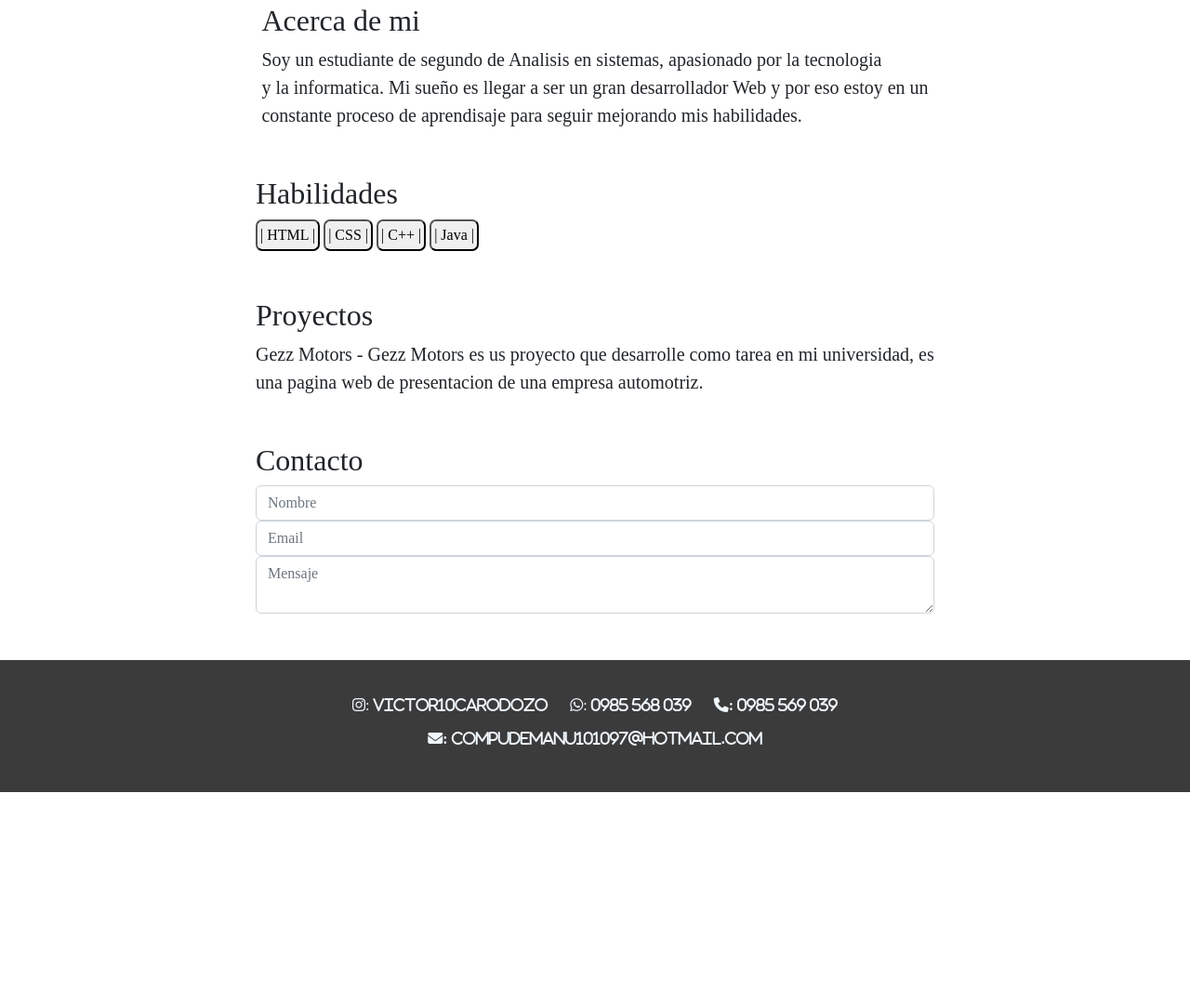
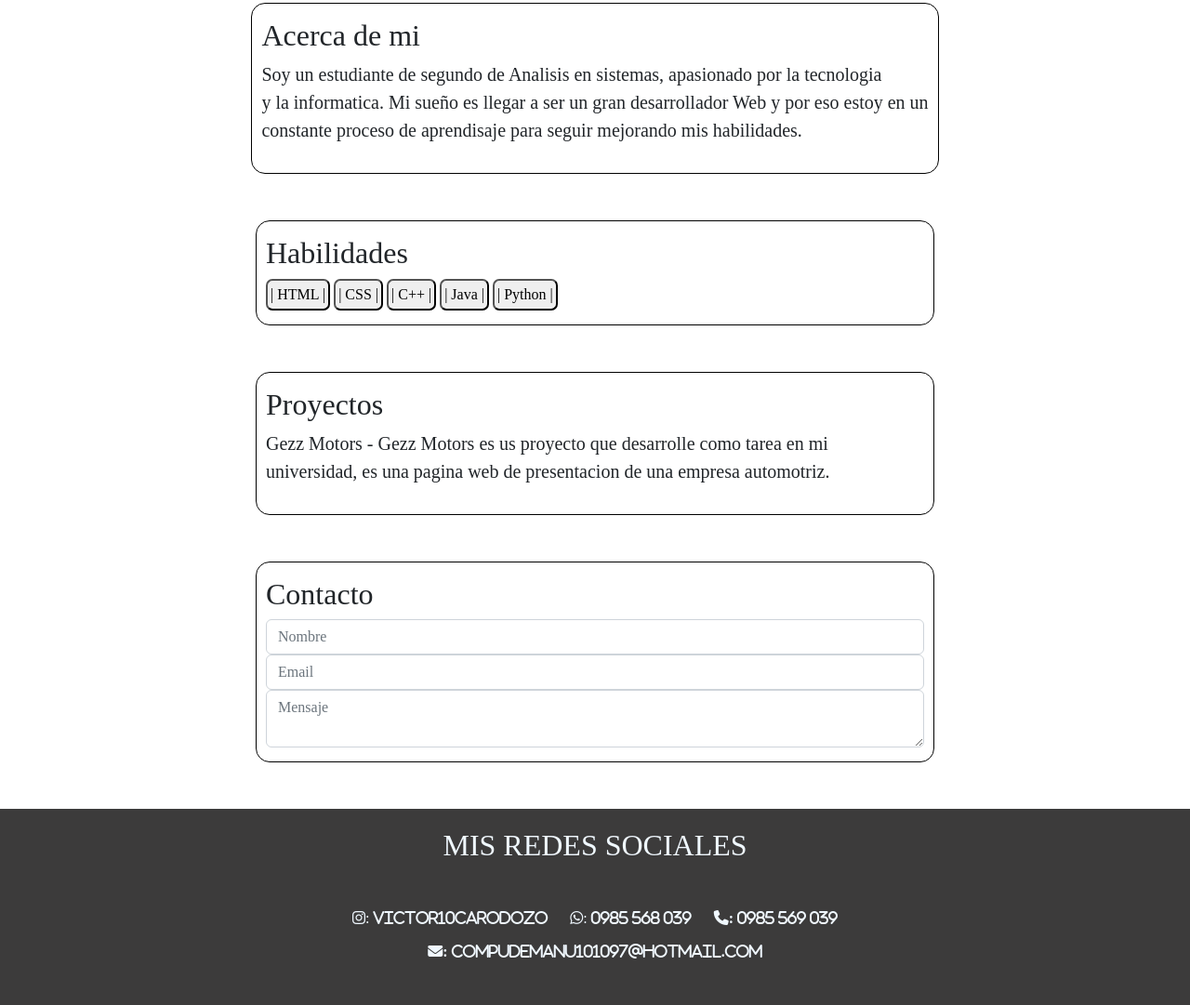
Before and after one commit to VictorCardozo10/PortafolioProgramandoPY, a plain HTML site: page Programando Paraguay/index.html in a window 1280 px wide. Shown: the part 237-1318 px from the top of the page at 93% size. Before the commit the page ends 1089 px from the top, so only its background shows below. Drawn offline with nearby package versions, Linux system fonts and the light colour scheme.

Commit message:
Add files via upload

```diff
--- a/Programando Paraguay/index.html
+++ b/Programando Paraguay/index.html
@@ -39,6 +39,8 @@
         <button class="button">|  CSS  |</button>
         <button class="button">|  C++  |</button>
         <button class="button">|  Java  |</button>
+        <button class="button">|  Python |</button>
+
     </div>
 
     <div class="Proyecctos">
@@ -56,9 +58,11 @@
     </div>
 
     <footer class="FooterA">
+        <h2 class="h2Redes">MIS REDES SOCIALES</h2>
+        <a name ="SocialMedia"></a>
         <div class="footer">
             <div class="">
-                <i class="fa-brands fa-instagram icons insta">: Victor10Carodozo</i>
+                <i class="fa-brands fa-instagram icons insta" >: Victor10Carodozo</i>
                 <i class="fa-brands fa-whatsapp icons whats">: 0985 568 039</i>
                 <i class="fa-solid fa-phone icons call">: 0985 569 039</i>
             </div>
--- a/Programando Paraguay/styles.css
+++ b/Programando Paraguay/styles.css
@@ -34,19 +34,26 @@
     max-width: fit-content;
     margin: 50px auto;
     font-size: 20px;
-    border: 5px;
-    border-color: black;
-    border-radius: 5px;
+    padding: 15px 10px 15px 10px;
+    border: 1px solid black;
+    border-radius: 15px;
 }
 
 
 .Habilidades{
     min-width: 730px;
     max-width: 730px;
-    margin: 50px auto;}
+    margin: 50px auto;
+    padding: 15px 10px 15px 10px;
+    border: 1px solid black;
+    border-radius: 15px;}
 .button{
     padding: 3px;
     border-radius: 7px;
+}
+.button:hover{
+    background-color: rgb(56, 103, 147);
+    transition: 500ms;
 }
 
 
@@ -54,32 +61,34 @@
     min-width: 730px;
     max-width: 730px;
     margin: 50px auto;
-    font-size: 20px;}
+    font-size: 20px;
+    padding: 15px 10px 15px 10px;
+    border: 1px solid black;
+    border-radius: 15px;}
 
 
 .Contacto{
     min-width: 730px;
     max-width: 730px;
-    margin: 50px auto;}
+    margin: 50px auto;
+    padding: 15px 10px 15px 10px;
+    border: 1px solid black;
+    border-radius: 15px;}
 
 
 .footer{
     max-width: fit-content;
     margin: 30px auto 0px auto;
-    padding-top: 30px;
+    padding-top: 10px;
     padding-bottom: 40px;}
 .subFooter{
     max-width: fit-content;
     margin: 0px auto;}
 .FooterA{
     background-color: rgb(60, 59, 59);}
-
-
 .icons{
     padding: 10px;
-    color: aliceblue;
-}
-
+    color: aliceblue;}
 .insta:hover{
     color: rgb(157, 14, 209);}
 .whats:hover{
@@ -88,3 +97,9 @@
     color: rgb(28, 35, 233);}
 .mail:hover{
     color: rgb(244, 20, 20);}
+
+.h2Redes{
+    padding-top: 20px;
+    text-align: center;
+    color: aliceblue;
+}
```
